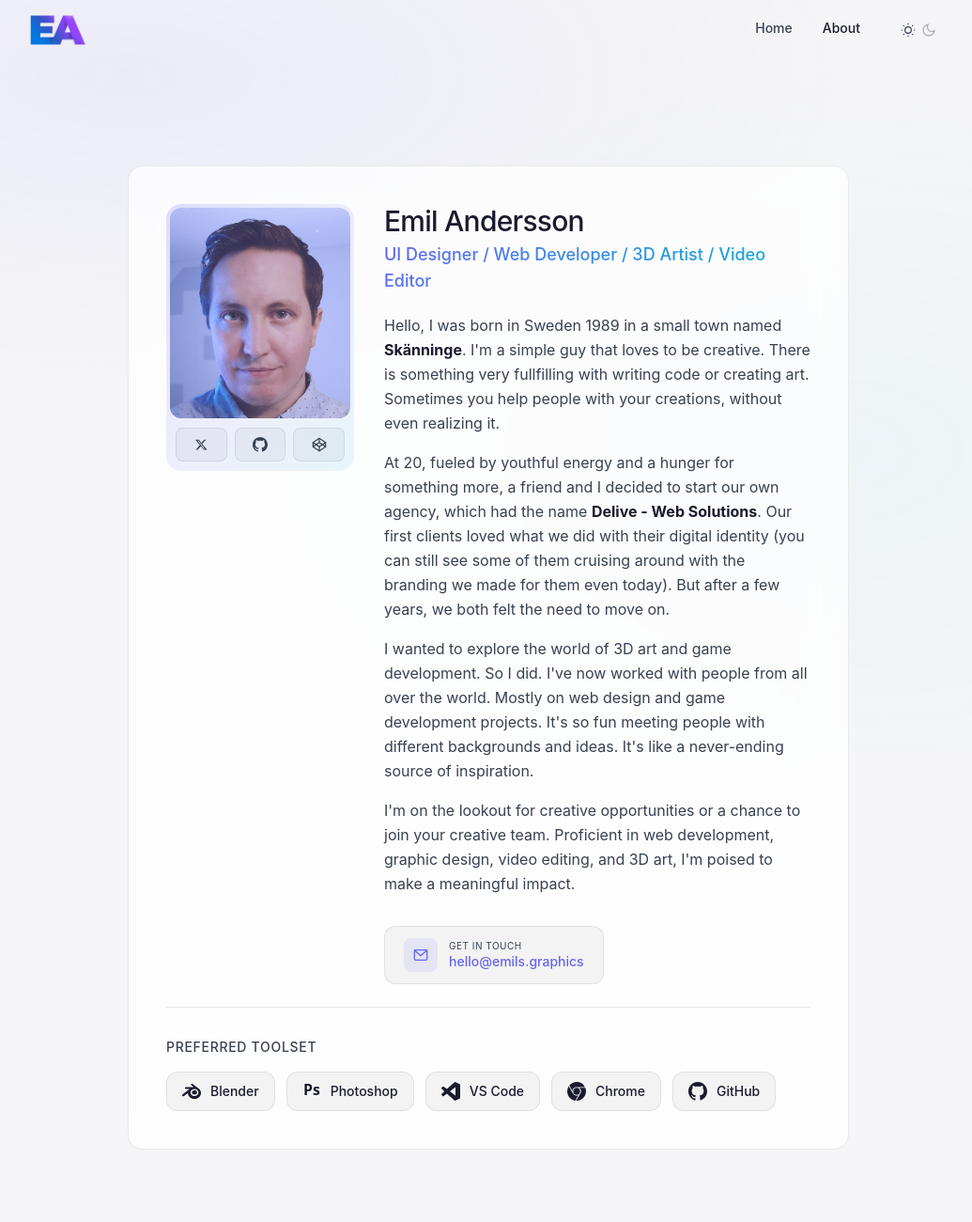
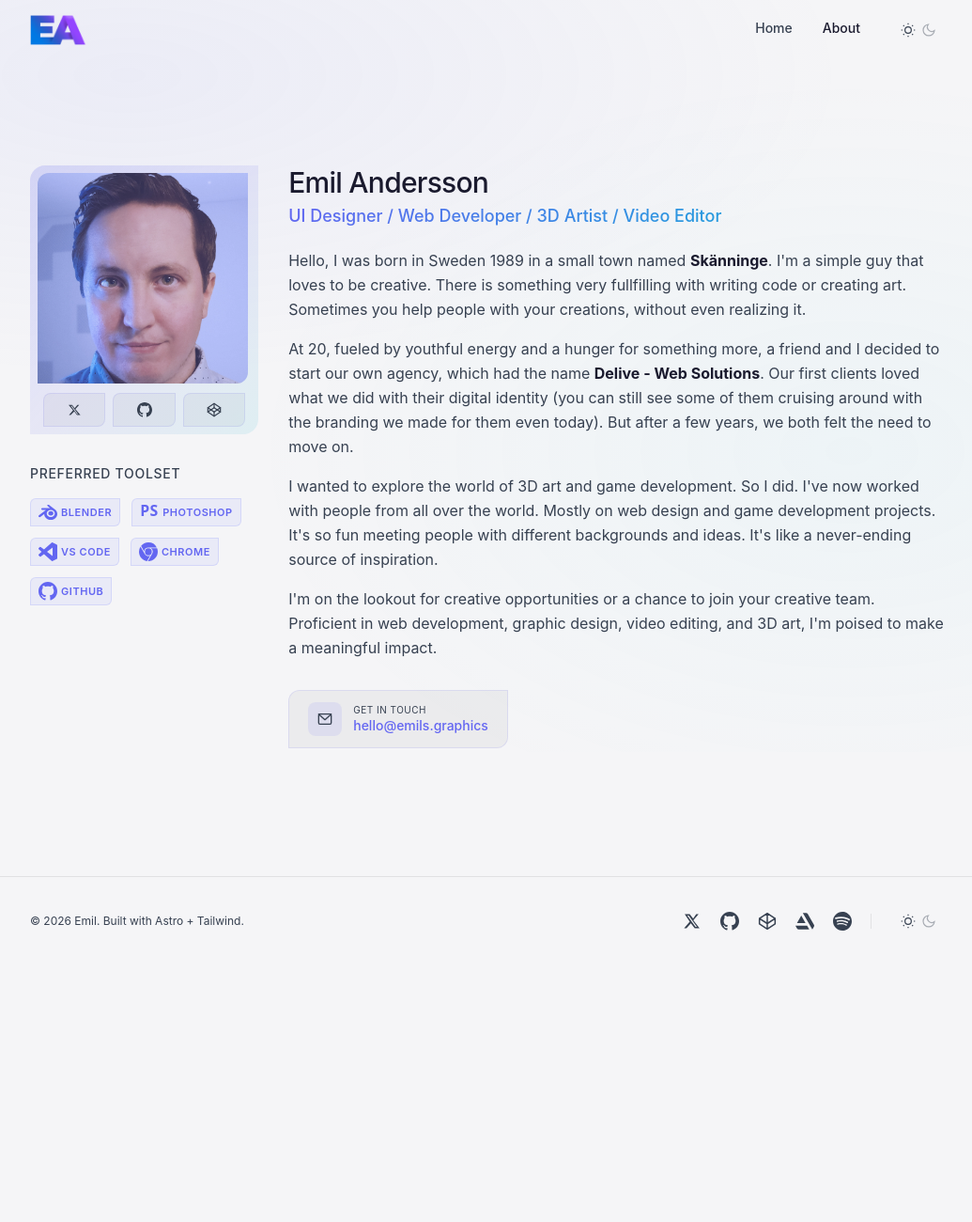
Before and after one commit to emilanderss0n/emils, an Astro site: page /about in a window 1280 px wide. Shown: the top 1300 px of the page at 94% size, without its empty margins (120-1155 px from the left). After the commit the page ends 1027 px from the top, so only its background shows below. Built offline with nearby package versions, Linux system fonts and the light colour scheme; Astro itself is replaced by a stand-in of ours; a web font is replaced by a local one.

Commit message:
Updated about page design

```diff
--- a/src/pages/about.astro
+++ b/src/pages/about.astro
@@ -15,19 +15,18 @@
 
 <BaseLayout title="About" description="Emil Andersson — UI Designer, Web Developer, 3D Artist, Video Editor">
   <section class="py-8 sm:py-12 md:py-20">
-    <div class="glass-card p-4 sm:p-6 md:p-10 max-w-3xl mx-auto anim-fade-up">
 
       <div class="flex flex-col sm:flex-row gap-5 sm:gap-6 md:gap-8 items-start mb-6">
-        <div class="shrink-0 w-full sm:w-auto sm:max-w-[44%] md:max-w-none flex flex-col anim-slide-left" style="--anim-delay: 100ms">
-          <div class="relative bg-gradient-to-br from-[var(--color-accent)]/20 via-[var(--color-accent)]/10 to-[var(--color-accent-2)]/10 rounded-2xl p-1">
-            <div class="relative w-full sm:w-44 md:w-48 h-48 sm:h-52 md:h-56 rounded-xl overflow-hidden">
+        <div class="w-full sm:max-w-[50%] flex flex-col anim-slide-left" style="--anim-delay: 100ms">
+          <div class="relative bg-gradient-to-br from-[var(--color-accent)]/20 via-[var(--color-accent)]/10 to-[var(--color-accent-2)]/10 rounded-2xl futuristic-br p-2">
+            <div class="relative w-full sm:w-50 md:w-56 h-48 sm:h-52 md:h-56 rounded-xl futuristic-br overflow-hidden">
               <Image src={profileImage} alt="Emil Andersson" class="w-full h-full object-cover" densities={[1, 2]} format="webp" />
               <div class="absolute inset-0 bg-[var(--color-accent)]/25 mix-blend-mode-overlay"></div>
             </div>
-            <div class="flex gap-2 px-1.5 pb-1.5 pt-2.5">
+            <div class="flex gap-2 px-1.5 pt-2.5">
               {socials.map((s) => (
                 <a href={s.url} target="_blank" rel="noopener noreferrer"
-                   class="flex-1 h-10 sm:h-9 rounded-lg flex items-center justify-center ghost-btn text-[var(--color-text-muted)] hover:text-[var(--color-text)] transition-all duration-300"
+                   class="flex-1 h-10 sm:h-9 rounded-lg flex items-center justify-center futuristic-button text-[var(--color-text-muted)] hover:text-[var(--color-text)] transition-all duration-300"
                    title={s.name}>
                   {s.icon === 'x' && (
                     <svg class="w-4 h-4" viewBox="0 0 24 24" fill="currentColor"><path d="M17.176 4h2.76l-6.03 6.888L22 20.26h-5.554l-4.352-5.688L6.44 20.26H3.678l6.452-7.372L3.06 4h5.696l3.934 5.2L17.176 4zm-.575 14.612h1.53L8.178 5.564H6.518l10.083 13.048z"/></svg>
@@ -39,6 +38,17 @@
                     <svg class="w-4 h-4" viewBox="0 0 24 24" fill="none" stroke="currentColor" stroke-width="1.8" stroke-linecap="round" stroke-linejoin="round"><polygon points="12 2 22 8.5 22 15.5 12 22 2 15.5 2 8.5 12 2"/><line x1="12" y1="22" x2="12" y2="15.5"/><polyline points="22 8.5 12 15.5 2 8.5"/><polyline points="2 15.5 12 8.5 22 15.5"/><line x1="12" y1="2" x2="12" y2="8.5"/></svg>
                   )}
                 </a>
+              ))}
+            </div>
+          </div>
+          <div class="pt-8 anim-fade-up" style="--anim-delay: 400ms">
+            <h2 class="text-sm font-medium uppercase tracking-wider text-[var(--color-text-muted)] mb-4">Preferred Toolset</h2>
+            <div class="flex flex-wrap gap-3">
+              {tools.map((tool) => (
+                <div class="flex items-center gap-2.5 px-4 py-2.5 badge rounded-xl futuristic-br text-sm font-medium text-[var(--color-text)] cursor-default">
+                  <ToolIcon name={tool} />
+                  {tool}
+                </div>
               ))}
             </div>
           </div>
@@ -73,7 +83,7 @@
 
             <div class="pt-4">
               <a href="mailto:hello@emils.graphics"
-                 class="ghost-btn inline-flex items-center gap-3 px-5 py-3 rounded-xl text-sm font-medium text-[var(--color-accent)] hover:text-[var(--color-accent-2)] no-underline group transition-all duration-300">
+                 class="inline-flex items-center gap-3 px-5 py-3 rounded-xl futuristic-button text-sm font-medium text-[var(--color-accent)] hover:text-[var(--color-accent-2)] no-underline group transition-all duration-300">
                 <span class="flex items-center justify-center w-9 h-9 rounded-lg bg-[var(--color-accent)]/10 group-hover:bg-[var(--color-accent)]/20 transition-colors shrink-0">
                   <svg class="w-4 h-4" viewBox="0 0 24 24" fill="none" stroke="currentColor" stroke-width="2" stroke-linecap="round" stroke-linejoin="round">
                     <rect x="2" y="4" width="20" height="16" rx="2"/>
@@ -82,7 +92,7 @@
                 </span>
                 <span>
                   <span class="block text-[10px] text-[var(--color-text-muted)] font-normal uppercase tracking-wider">Get in touch</span>
-                  <span class="text-[var(--color-accent)] group-hover:text-[var(--color-accent-2)] transition-colors">hello@emils.graphics</span>
+                  <span class="text-[var(--color-accent)] group-hover:text-[var(--color-text)] transition-colors">hello@emils.graphics</span>
                 </span>
               </a>
             </div>
@@ -90,18 +100,5 @@
         </div>
       </div>
 
-      <div class="border-t border-[var(--color-border)] pt-8 anim-fade-up" style="--anim-delay: 400ms">
-        <h2 class="text-sm font-medium uppercase tracking-wider text-[var(--color-text-muted)] mb-4">Preferred Toolset</h2>
-        <div class="flex flex-wrap gap-3">
-          {tools.map((tool) => (
-            <div class="flex items-center gap-2.5 px-4 py-2.5 rounded-xl ghost-btn text-sm font-medium text-[var(--color-text)] cursor-default">
-              <ToolIcon name={tool} />
-              {tool}
-            </div>
-          ))}
-        </div>
-      </div>
-
-    </div>
   </section>
 </BaseLayout>
```
Also changed, not shown: 8 other files.
